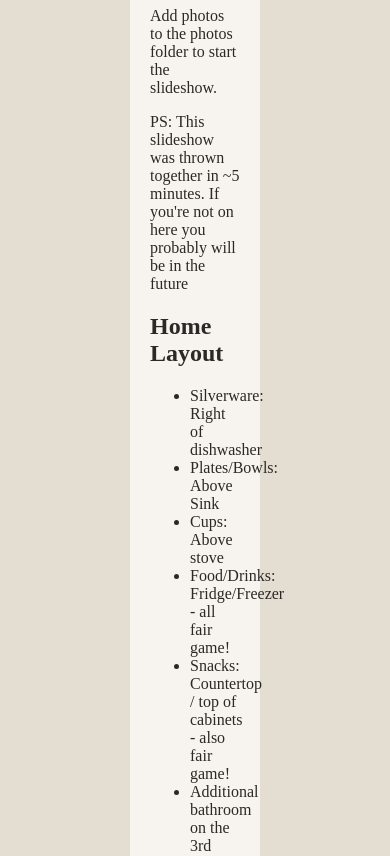
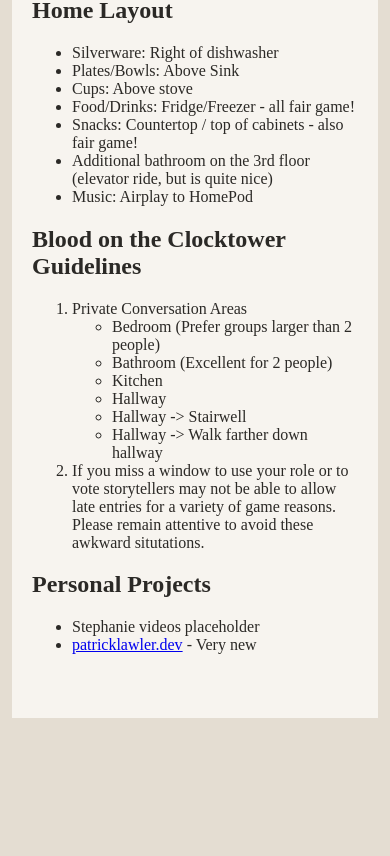
Before and after one commit to craftyzebra01/our-home, an Eleventy site: page content/index.html in a window 390 px wide. Shown: the part 319-1175 px from the top of the page. After the commit the page ends 1049 px from the top, so only its background shows below. Built offline with nearby package versions, Linux system fonts and the light colour scheme; Eleventy itself is replaced by a stand-in of ours; files that its build step writes are made by us from their sources.

Commit message:
mobile view

```diff
--- a/_includes/mylayout.html
+++ b/_includes/mylayout.html
@@ -2,6 +2,7 @@
 <html>
     <head>
         <title>{{ title }}</title>
+        <meta name="viewport" content="width=device-width, initial-scale=1">
         <link rel="stylesheet" href="{{ '/css/site.css' | url }}">
     </head>
     <body>
--- a/content/css/site.css
+++ b/content/css/site.css
@@ -5,10 +5,18 @@ body {
 }
 
 .site {
-    width: 33.333vw;
+    width: 40vw;
     min-height: 100vh;
     margin-inline: auto;
     padding: 1.5rem 1.25rem 3rem;
     box-sizing: border-box;
     background: #f7f4ef;
 }
+
+@media (max-width: 800px) {
+    .site {
+        width: auto;
+        margin: 0.75rem;
+        min-height: calc(100vh - 1.5rem);
+    }
+}
```
